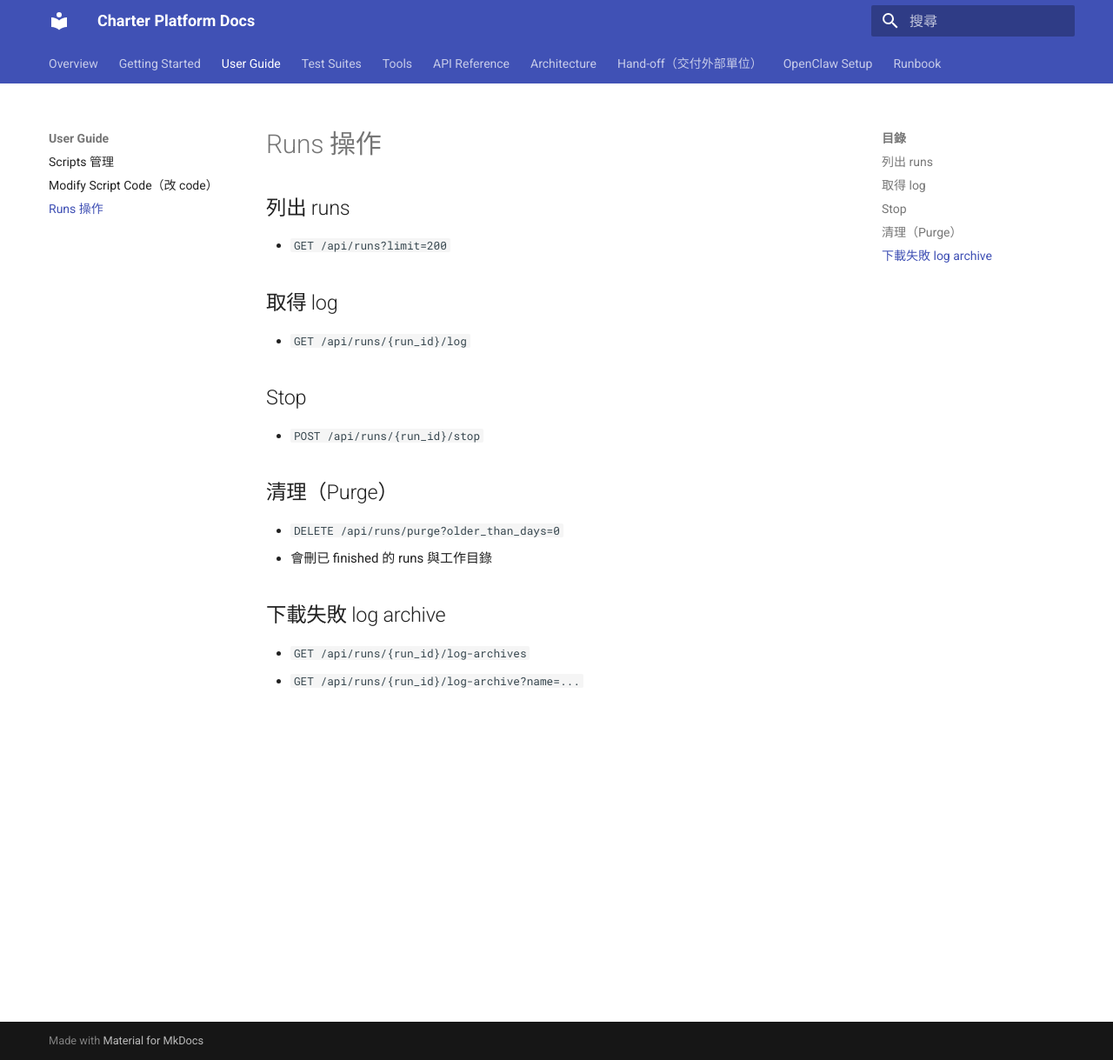
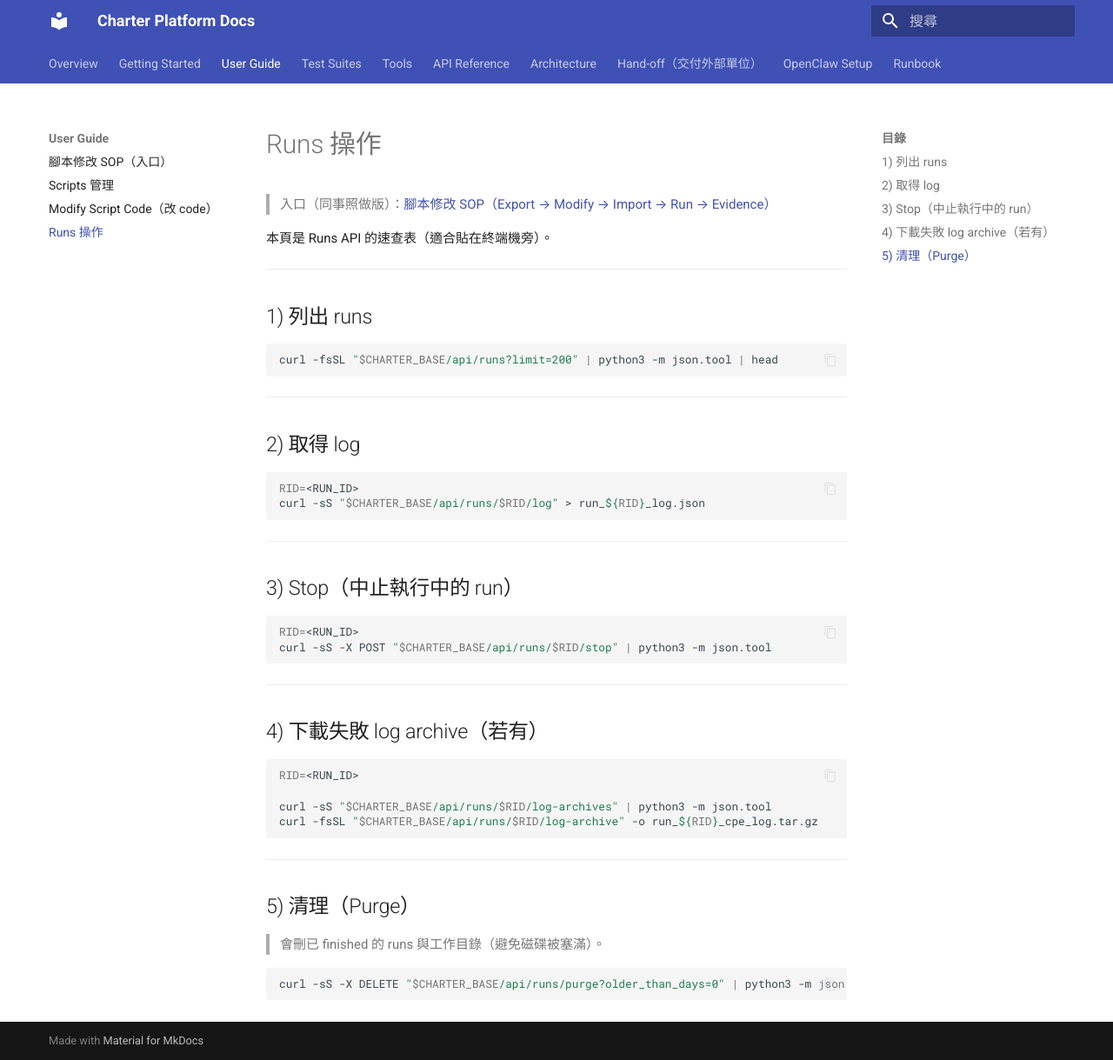
Before and after one commit to askeywifisit-ui/charter_project, an MkDocs documentation site: the page built from docs/charter_site/docs/user_guide/runs.md, in a window 1280 px wide and 1219 px high. Shown: the whole window at 87% size. Built offline with MkDocs 1.6.1 and Material for MkDocs 9.7.7, drawn with Linux system fonts in a browser that asks for light colours; comment, search, counter and statistics services are not loaded.

Commit message:
Docs: add Script Change SOP entry page and cross-link user_guide pages

````diff
--- a/docs/charter_site/docs/user_guide/runs.md
+++ b/docs/charter_site/docs/user_guide/runs.md
@@ -1,18 +1,52 @@
 # Runs 操作
 
-## 列出 runs
-- `GET /api/runs?limit=200`
+> 入口（同事照做版）：[腳本修改 SOP（Export → Modify → Import → Run → Evidence）](script_change_sop.md)
 
-## 取得 log
-- `GET /api/runs/{run_id}/log`
+本頁是 Runs API 的速查表（適合貼在終端機旁）。
 
-## Stop
-- `POST /api/runs/{run_id}/stop`
+---
 
-## 清理（Purge）
-- `DELETE /api/runs/purge?older_than_days=0`
-  - 會刪已 finished 的 runs 與工作目錄
+## 1) 列出 runs
 
-## 下載失敗 log archive
-- `GET /api/runs/{run_id}/log-archives`
-- `GET /api/runs/{run_id}/log-archive?name=...`
+```bash
+curl -fsSL "$CHARTER_BASE/api/runs?limit=200" | python3 -m json.tool | head
+```
+
+---
+
+## 2) 取得 log
+
+```bash
+RID=<RUN_ID>
+curl -sS "$CHARTER_BASE/api/runs/$RID/log" > run_${RID}_log.json
+```
+
+---
+
+## 3) Stop（中止執行中的 run）
+
+```bash
+RID=<RUN_ID>
+curl -sS -X POST "$CHARTER_BASE/api/runs/$RID/stop" | python3 -m json.tool
+```
+
+---
+
+## 4) 下載失敗 log archive（若有）
+
+```bash
+RID=<RUN_ID>
+
+curl -sS "$CHARTER_BASE/api/runs/$RID/log-archives" | python3 -m json.tool
+curl -fsSL "$CHARTER_BASE/api/runs/$RID/log-archive" -o run_${RID}_cpe_log.tar.gz
+```
+
+---
+
+## 5) 清理（Purge）
+
+> 會刪已 finished 的 runs 與工作目錄（避免磁碟被塞滿）。
+
+```bash
+curl -sS -X DELETE "$CHARTER_BASE/api/runs/purge?older_than_days=0" | python3 -m json.tool
+```
--- a/docs/charter_site/mkdocs.yml
+++ b/docs/charter_site/mkdocs.yml
@@ -53,6 +53,7 @@ nav:
       - Quick Start: getting_started/quick_start.md
       - 平台安裝/移植（systemd）: getting_started/platform_install.md
   - User Guide:
+      - 腳本修改 SOP（入口）: user_guide/script_change_sop.md
       - Scripts 管理: user_guide/scripts.md
       - Modify Script Code（改 code）: user_guide/modify_script_code.md
       - Runs 操作: user_guide/runs.md
````
Also changed, not shown: docs/charter_site/docs/user_guide/modify_script_code.md (+2 -0 lines), docs/charter_site/docs/user_guide/script_change_sop.md (added, +142 -0 lines), docs/charter_site/docs/user_guide/scripts.md (+2 -0 lines).
